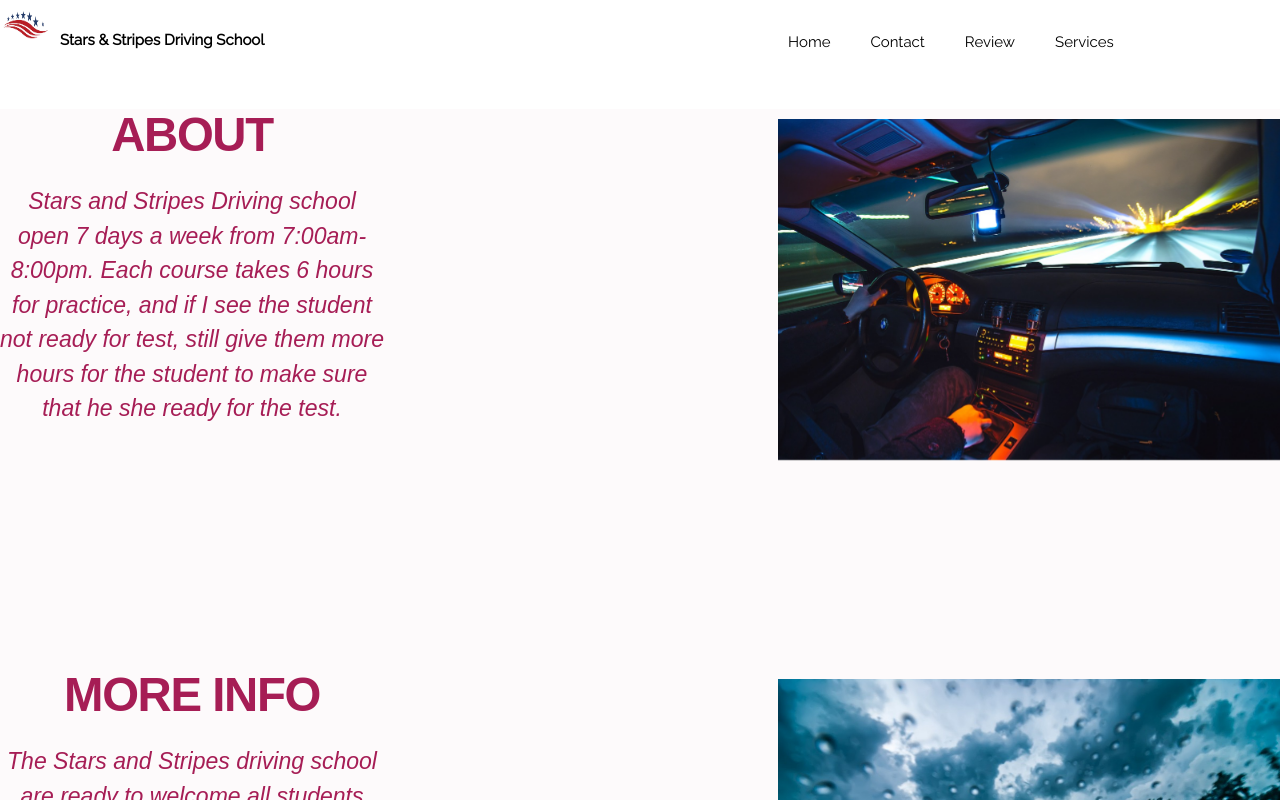
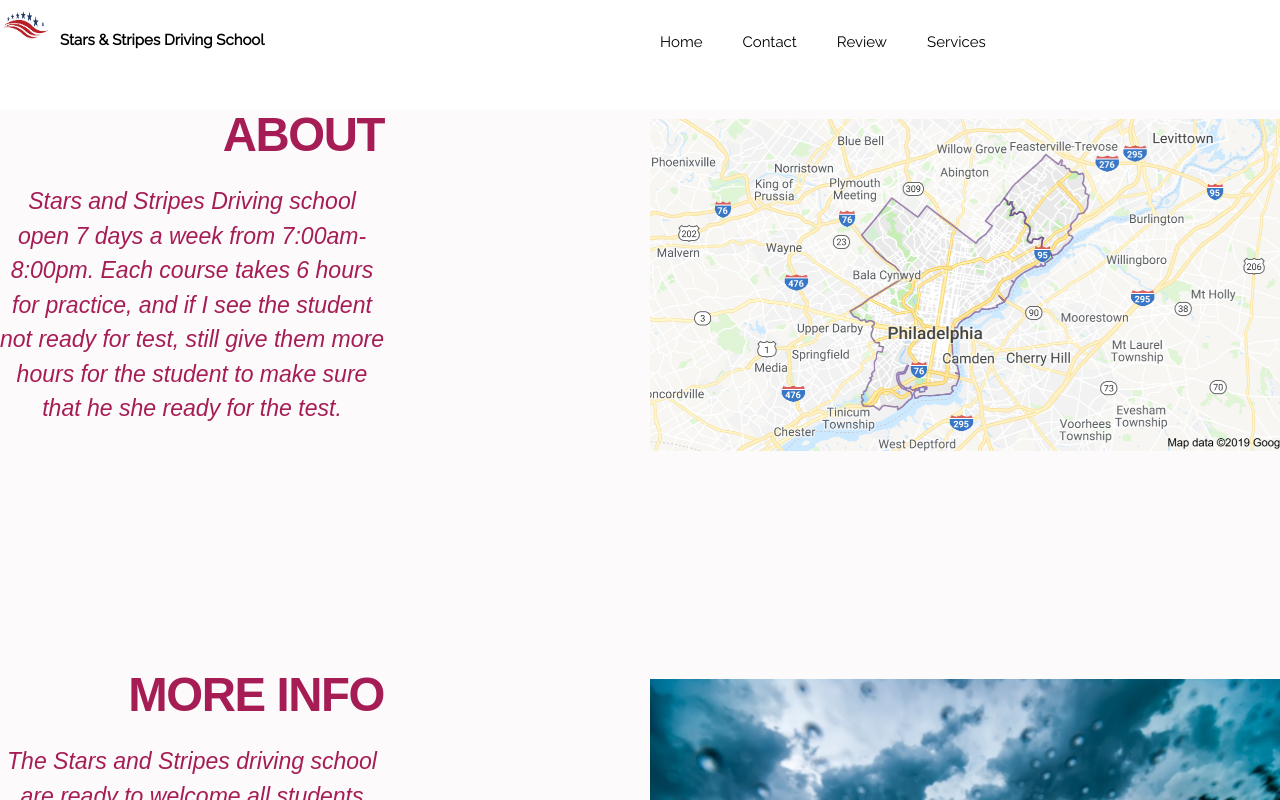
Before and after one commit to ijh5005/starsandstripesdrivingschool, a React (Create React App) app: page /contact in a window 1280 px wide. Shown: the top 800 px of the page. Built offline with nearby package versions, Linux system fonts and the light colour scheme; the HTML template or start-up script is replaced by a standard one; a web font is replaced by a local one.

Commit message:
formatted code

```diff
--- a/src/components/ContactPage/ContactSection.js
+++ b/src/components/ContactPage/ContactSection.js
@@ -1,35 +1,20 @@
-import React from 'react'
+import React from "react";
 
-
-const ContactSection = ({title,text,img})=>{
-    return(
-       <>
-       <div className="container">
+const ContactSection = ({ title, text, img }) => {
+  return (
+    <>
+      <div className="container">
         <div className="left">
           <span className="header animated zoomInUp">{title}</span>
           <p className="description animated zoomIn">{text}</p>
-
         </div>
 
         <div className="right" id="right">
-            <img className="images animated fadeInRight" src={img}/>
+          <img className="images animated fadeInRight" src={img} />
+        </div>
+      </div>
+    </>
+  );
+};
 
-
-
-          </div>
-
-          </div>
-
-
-
-
-        </>
-
-
-
-
-
-    )
-}
-
-export default ContactSection
+export default ContactSection;
--- a/src/components/ContactPage/contactInfo.js
+++ b/src/components/ContactPage/contactInfo.js
@@ -1,20 +1,20 @@
 const contactInfo = [
     {
-    title:'ABOUT',
-    text: ' Stars and Stripes Driving school open 7 days a week from 7:00am-8:00pm. Each course takes 6 hours for practice, and if I see the student not ready for test, still give them more hours for the student to make sure that he\ she ready for the test.  '
+      title: "ABOUT",
+      text:
+        " Stars and Stripes Driving school open 7 days a week from 7:00am-8:00pm. Each course takes 6 hours for practice, and if I see the student not ready for test, still give them more hours for the student to make sure that he she ready for the test.  "
+    },
 
-},
+    {
+      title: "MORE INFO",
+      text:
+        "The Stars and Stripes driving school are ready to welcome all students who wish to learn to drive in all circumstance, driving in the day and driving at night in all the weather conditions. Rain and snow."
+    },
+    {
+      title: "ADDITIONAL INFO",
+      text:
+        '"At vero eos et accusamus et iusto odio dignissimos ducimus qui blanditiis praesentium voluptatum deleniti atque corrupti quos dolores et quas molestias excepturi sint occaecati cupiditate non provident, similique sunt in culpa qui officia deserunt mollitia animi, id est laborum et dolorum fuga. Et harum quidem rerum facilis est et expedita distinctio.."'
+    }
+  ];
 
-{
-    title:'MORE INFO',
-    text:"The Stars and Stripes driving school are ready to welcome all students who wish to learn to drive in all circumstance, driving in the day and driving at night in all the weather conditions. Rain and snow."
-},
-{
-    title:'ADDITIONAL INFO',
-    text:'"At vero eos et accusamus et iusto odio dignissimos ducimus qui blanditiis praesentium voluptatum deleniti atque corrupti quos dolores et quas molestias excepturi sint occaecati cupiditate non provident, similique sunt in culpa qui officia deserunt mollitia animi, id est laborum et dolorum fuga. Et harum quidem rerum facilis est et expedita distinctio.."'
-}
-
-
-]
-
-export default contactInfo
+  export default contactInfo;
--- a/src/components/ContactPage/index.css
+++ b/src/components/ContactPage/index.css
@@ -1,32 +1,32 @@
-.left{
-    width:30vw;
+.left {
+	width: 30vw;
+	margin: 0 auto;
+	text-align: right;
 }
 
-.right{
-    width:40vw;
-
-
-
+.right {
+	width: 50vw;
 }
 
-.images{
-    width:100%;
-    height:100%;
-    margin:10px;
+.images {
+	width: 100%;
+	height: 100%;
+	margin: 10px;
 	animation-duration: 2s;
 	animation-delay: 1s;
 }
 
-.description{
+.description {
 	color: #a61d55;
 	font-size: 1.8vw;
 	line-height: 1.5;
 	color: #a61d55;
 	font-style: italic;
 	line-height: 1.5;
+	text-align: center;
 }
 
-.header{
+.header {
 	font-weight: 900;
 	font-family: 'Noto Sans KR', sans-serif;
 	font-size: 3.7vw;
@@ -38,21 +38,20 @@
 	margin-bottom: 0.2em;
 	z-index: 10;
 	color: #a61d55;
-
+	text-align: center;
 }
 
-.container{
-    width:100vw;
-    height:70vh;
-    text-align:center;
-    background:#FDFAFB
-
+.container {
+	width: 100vw;
+	height: 70vh;
+	text-align: center;
+	background: #FDFAFB
 }
 
-.prev{
+.prev {
 	display: inline-block;
-    position:absolute;
-    bottom:0;
+	position: absolute;
+	bottom: 0;
 	font-size: 15px;
 	z-index: 100;
 	padding: 16px 24px;
--- a/src/components/ContactPage/index.js
+++ b/src/components/ContactPage/index.js
@@ -1,32 +1,35 @@
-import React, { useState } from 'react';
+import React, { useState } from "react";
 import "./index.css";
-import Navbar from '../Navbar';
-import img1 from '../driving1.jpg'
-import img2 from '../driving2.jpg'
-import img3 from '../driving3.jpg'
-import img4 from '../driving4.jpg'
-import img5 from '../driving5.jpg'
-import img6 from '../driving6.jpg'
-import img7 from '../driving7.jpg'
-import ContactSection from './ContactSection'
-import contactInfo from './contactInfo';
+import Navbar from "../Navbar";
+import img1 from "../driving1.jpg";
+import img2 from "../driving2.jpg";
+import img3 from "../driving3.jpg";
+import img4 from "../driving4.jpg";
+import img5 from "../driving5.jpg";
+import img6 from "../driving6.jpg";
+import img7 from "../driving7.jpg";
+import map from "../map.png";
+import ContactSection from "./ContactSection";
+import contactInfo from "./contactInfo";
 
-let images = [img2,img3,img6]
+let images = [map, img3, img6];
 
 const ContactPage = () => {
   return (
     <>
-    <Navbar/>
-    <br/>
-    <br/>
+      <Navbar />
+      <br />
+      <br />
 
-
-    {contactInfo.map((element,i)=><ContactSection title={element.title} text={element.text} img={images[i]}/>)}
-
-
-
+      {contactInfo.map((element, i) => (
+        <ContactSection
+          title={element.title}
+          text={element.text}
+          img={images[i]}
+        />
+      ))}
     </>
-  )
-}
+  );
+};
 
 export default ContactPage;
--- a/src/components/Navbar/index.css
+++ b/src/components/Navbar/index.css
@@ -1,46 +1,45 @@
-
-
-.logoText{
+.logoText {
 	font-weight: bold;
 	font-stretch: normal;
 	font-size: 1rem;
 	line-height: 50px;
 	font-family: 'Raleway', sans-serif;
-    color:#000;
-    margin-left:60px;
+	color: #000;
+	margin-left: 60px;
 	text-align: right;
 }
-nav{
+
+nav {
 	box-shadow: none;
 }
-li{
-    height:20px;
+
+li {
+	height: 20px;
 	line-height: 20px;
-    margin:5px;
-    font:400 18px/1.7 Cereal,-apple-system,BlinkMacSystemFont,Arial,sans-serif
+	margin: 5px;
+	font: 400 18px/1.7 Cereal, -apple-system, BlinkMacSystemFont, Arial, sans-serif
 }
-.links:hover{
+
+.links:hover {
 	transition: border-color .15s ease;
 	border-bottom: 1px solid lightgray;
 	background: white
-
 }
 
 nav a {
 	font-family: 'Raleway', sans-serif;
-color:darkgray;
-border-bottom:1px solid transparent;
-}
-ul{
-    position: relative;
-    top:25px;
+	color: darkgray;
+	border-bottom: 1px solid transparent;
 }
 
+ul {
+	position: relative;
+	top: 25px;
+}
 
-
-.logo{
-    height:50px;
-    width:50px;
-    position:absolute;
-    top:0;
+.logo {
+	height: 50px;
+	width: 50px;
+	position: absolute;
+	top: 0;
 }
```
Also changed, not shown: src/components/Navbar/index.js (+31 -15 lines), src/components/map.png (added). Lines whose indentation alone changed are shown as unchanged.
